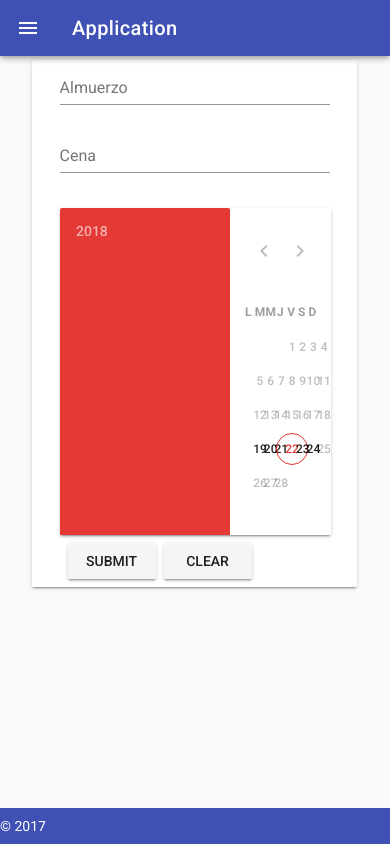
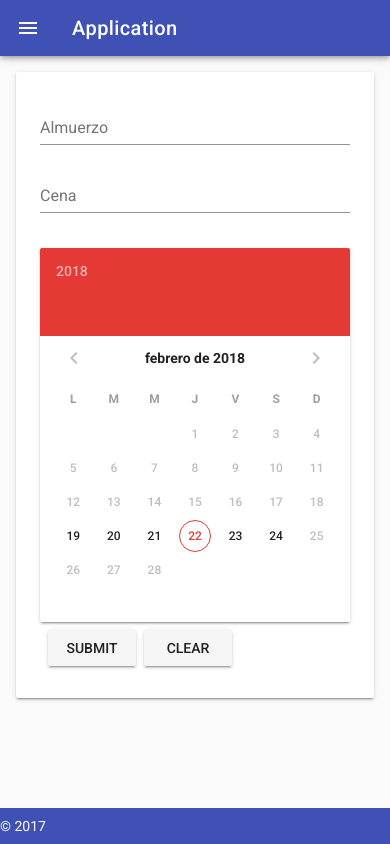
Before and after one commit to jovald/jp-app, a Vue app: page /menu in a window 390 px wide. Built offline with nearby package versions, Linux system fonts and the light colour scheme.

Commit message:
Fixed: Date picker width in responsive action

```diff
--- a/src/components/Menu/Menu.vue
+++ b/src/components/Menu/Menu.vue
@@ -1,7 +1,10 @@
 <template>
-    <v-flex xs10 offset-xs1 >
+    <v-container fluid>
+
       <v-card>
-      <v-flex xs10 offset-xs1 >
+        <v-card-actions>
+          <v-container>
+
             <v-form v-model="valid" ref="form" lazy-validation>
               <v-text-field
                 label="Almuerzo"
@@ -18,7 +21,6 @@
 
               <v-date-picker
                 full-width
-          landscape
                 class="mt-3"
                 color="red darken-1"
                 :first-day-of-week="1"
@@ -39,9 +41,13 @@
               </v-card-actions>
 
             </v-form>
-      </v-flex>
+          </v-container>
+        </v-card-actions>
+
       </v-card>
-    </v-flex>
+
+
+    </v-container>
 
 
 </template>
```
Lines whose indentation alone changed are shown as unchanged.
